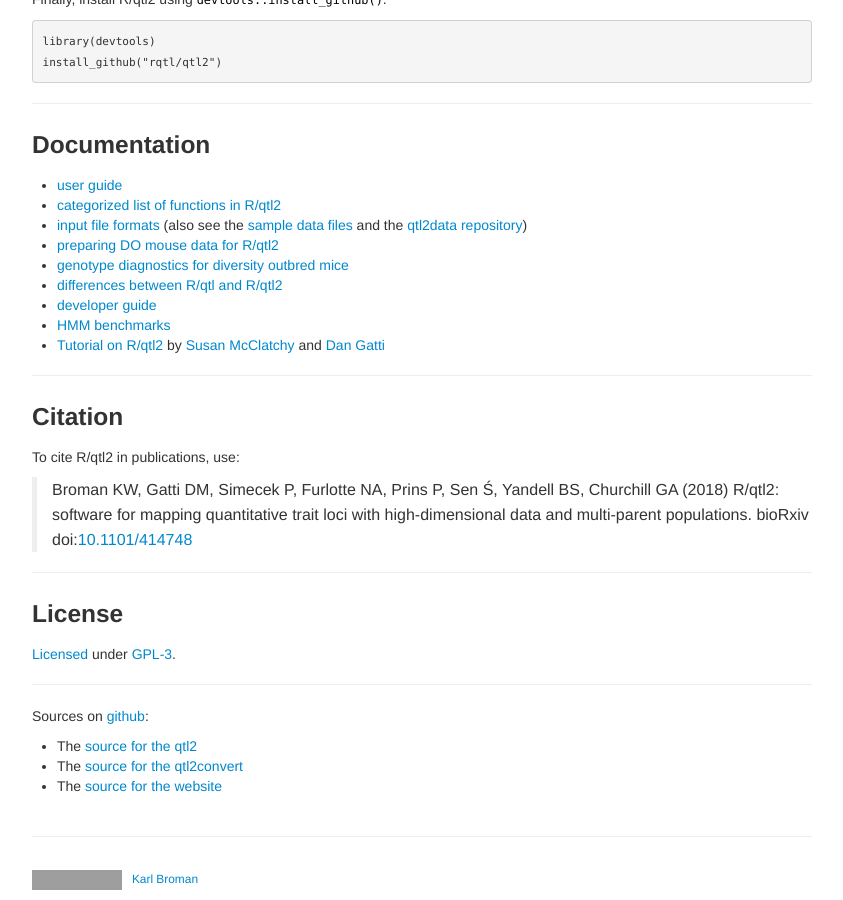
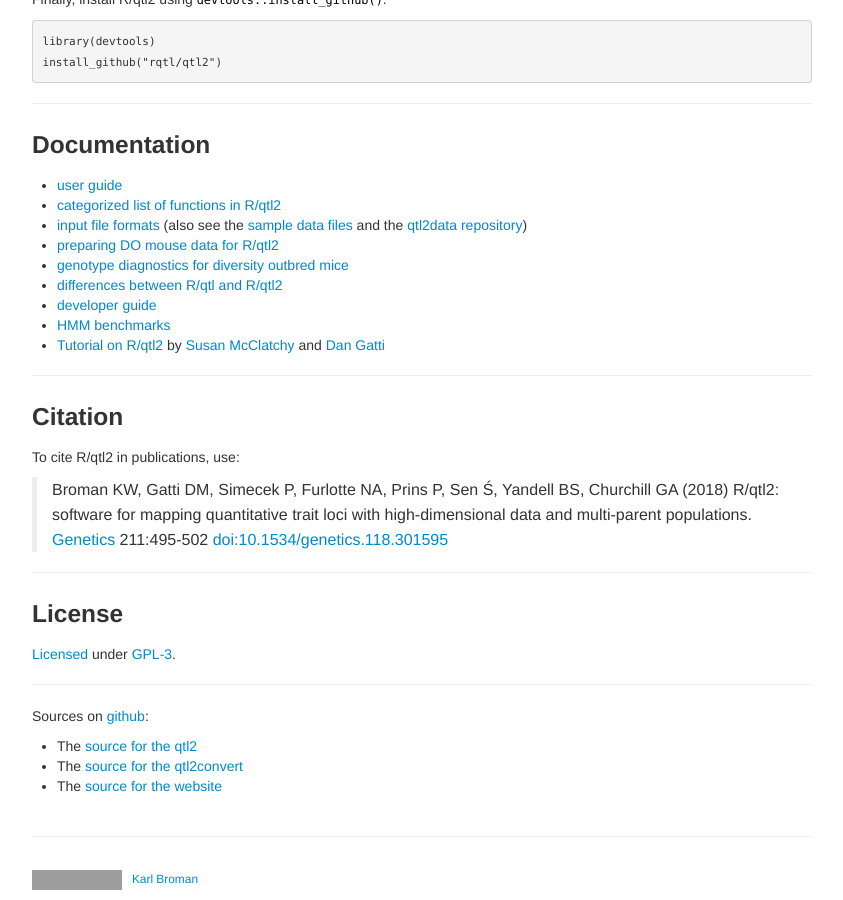
Before and after one commit to rqtl/qtl2, a Jekyll site: the page built from index.md, in a window 1280 px wide and 900 px high, scrolled down 721 px. Shown: the whole window, without its empty margins (218-1061 px from the left). Built offline with Jekyll 4.4.1, drawn with Linux system fonts in a browser that asks for light colours; grey boxes are pictures that could not be loaded.

Commit message:
Update citation

```diff
--- a/index.md
+++ b/index.md
@@ -85,7 +85,8 @@ To cite R/qtl2 in publications, use:
 > Yandell BS, Churchill GA (2018)
 > R/qtl2: software for mapping quantitative trait loci with
 > high-dimensional data and multi-parent populations.
-> bioRxiv doi:[10.1101/414748](https://doi.org/10.1101/414748)
+> [Genetics](http://genetics.org) 211:495-502
+> [doi:10.1534/genetics.118.301595](https://doi.org/10.1534/genetics.118.301595)
 
 ---
 
```
Also changed, not shown: ReadMe.md.
